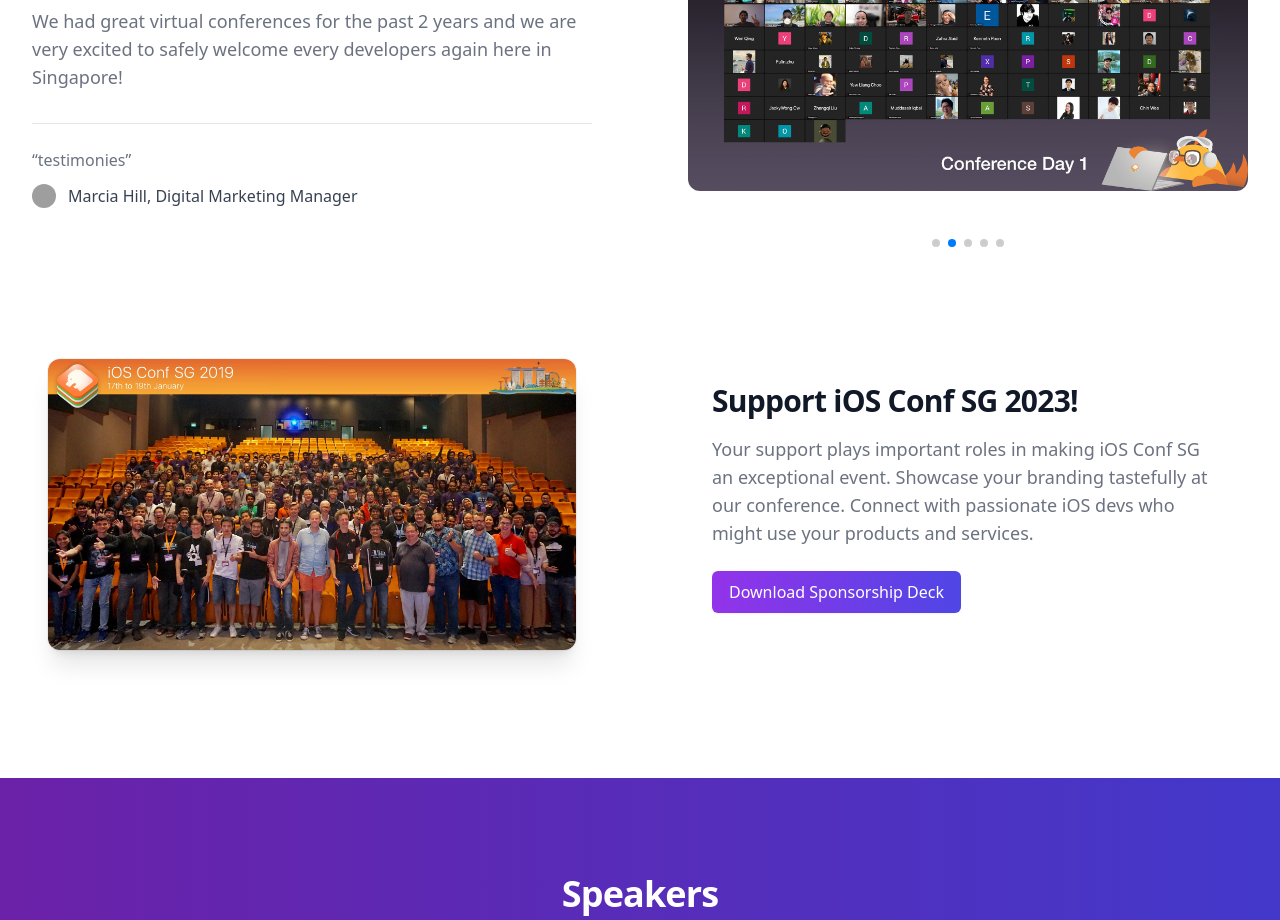
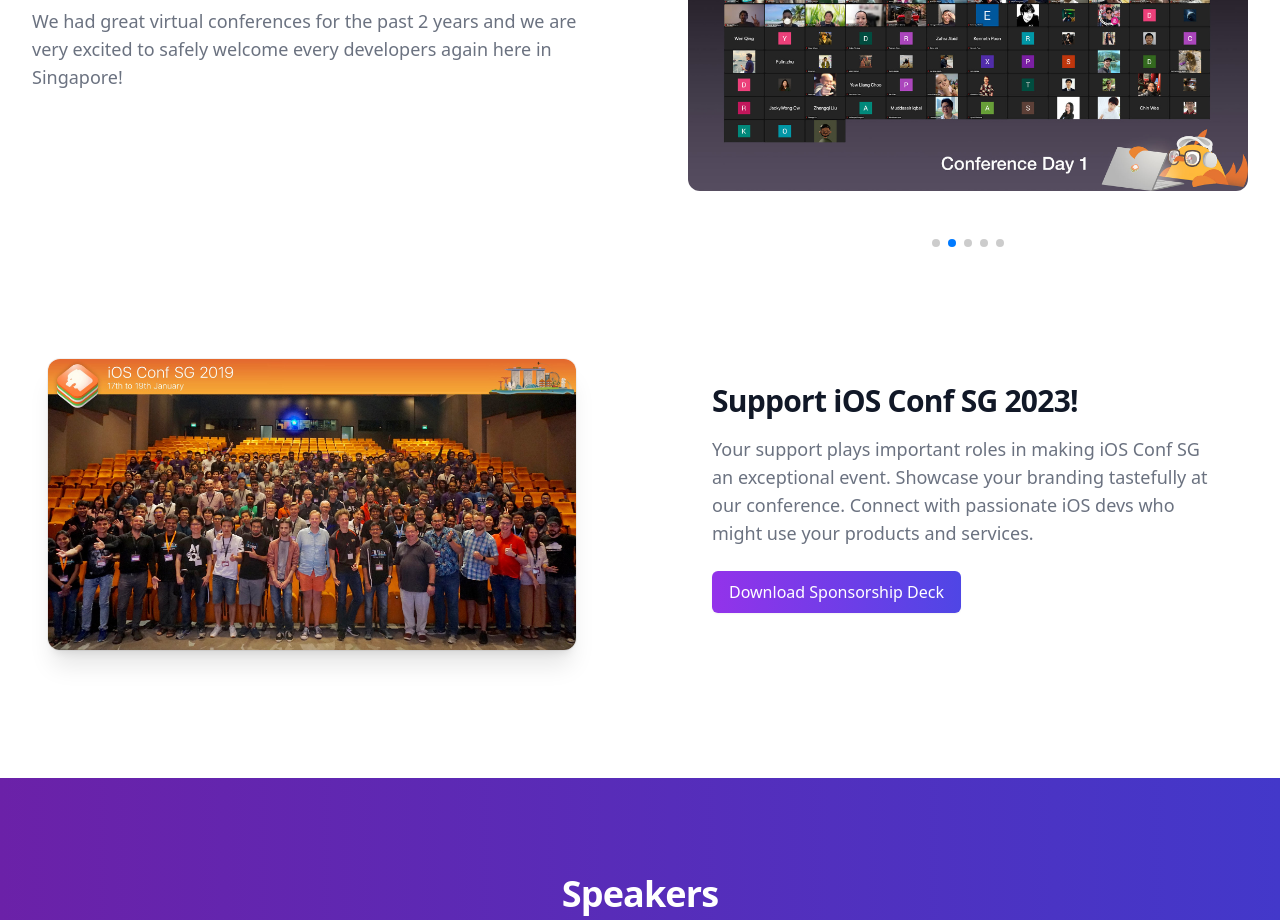
Before and after one commit to iOSConfSG/2023-website, a Next.js app: page / in a window 1280 px wide. Shown: the part 1400-2320 px from the top of the page. Built offline with nearby package versions, Linux system fonts and the light colour scheme; grey boxes are pictures that could not be loaded; a web font is replaced by a local one.

Commit message:
Remove testimony

```diff
--- a/src/components/layout/RootLayout.js
+++ b/src/components/layout/RootLayout.js
@@ -46,29 +46,6 @@
                   <p className="mt-4 text-lg text-gray-500">
                     iOS Conf SG is the largest gathering of iOS / Apple developers in South East Asia.<br/><br/>We had great virtual conferences for the past 2 years and we are very excited to safely welcome every developers again here in Singapore!
                   </p>
-                </div>
-                <div className="mt-8 border-t border-gray-200 pt-6">
-                  <blockquote>
-                    <div>
-                      <p className="text-base text-gray-500">
-                        &ldquo;testimonies&rdquo;
-                      </p>
-                    </div>
-                    <footer className="mt-3">
-                      <div className="flex items-center space-x-3">
-                        <div className="flex-shrink-0">
-                          <img
-                            className="h-6 w-6 rounded-full"
-                            src="https://images.unsplash.com/photo-1509783236416-c9ad59bae472?ixlib=rb-=eyJhcHBfaWQiOjEyMDd9&auto=format&fit=facearea&facepad=8&w=1024&h=1024&q=80"
-                            alt=""
-                          />
-                        </div>
-                        <div className="text-base font-medium text-gray-700">
-                          Marcia Hill, Digital Marketing Manager
-                        </div>
-                      </div>
-                    </footer>
-                  </blockquote>
                 </div>
               </div>
               <div className="my-16 lg:my-24">
```
